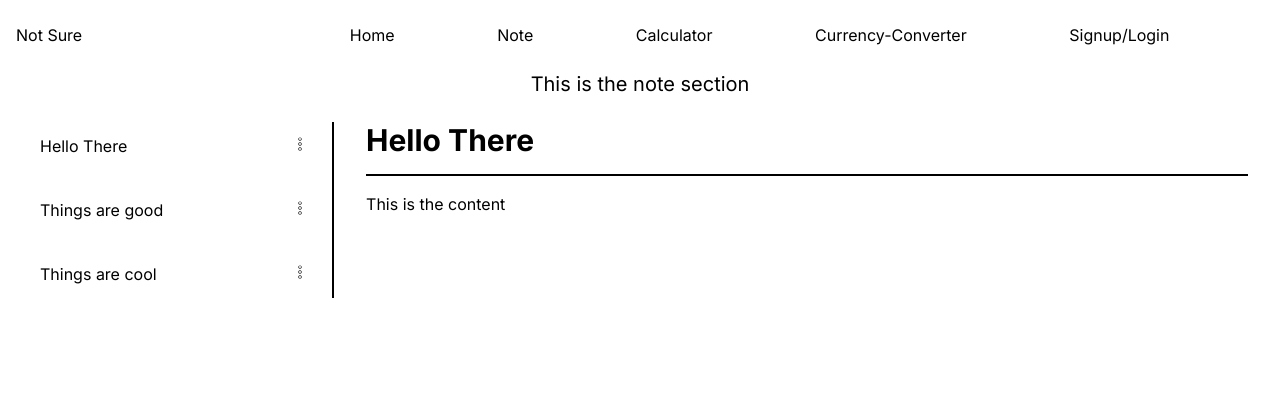
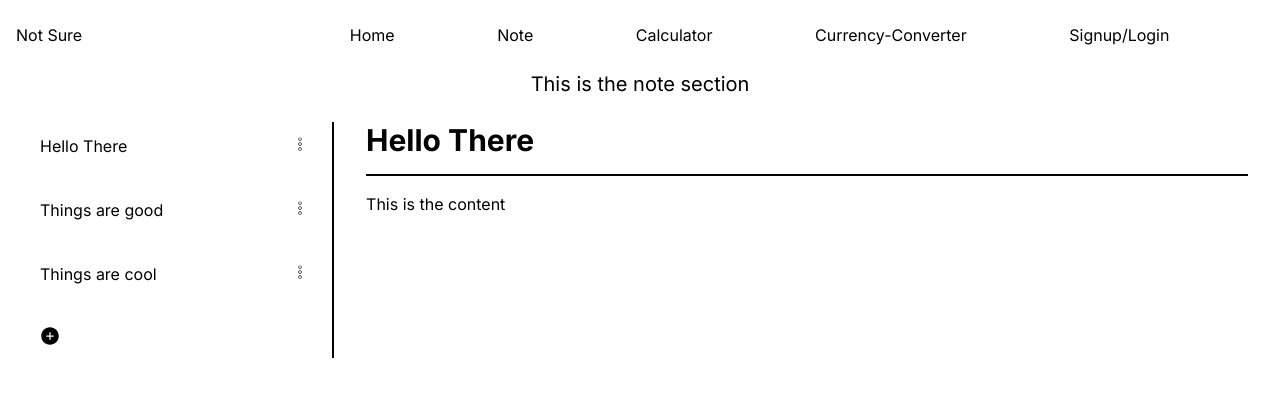
Before and after one commit to Mayor-Rhymes/utility-web, a Next.js app: page /note in a window 1280 px wide. Shown: the top 396 px of the page. Built offline with nearby package versions, Linux system fonts and the light colour scheme.

Commit message:
Feat: Added create new functionality for note section

```diff
--- a/src/components/notecanvas.tsx
+++ b/src/components/notecanvas.tsx
@@ -12,8 +12,6 @@ interface INote {
 }
 
 export default function NoteCanvas() {
-
-
   const [notes, setNotes] = useState<INote[]>([
     { _id: "200", title: "Hello There", content: "This is the content" },
     {
@@ -40,30 +38,45 @@ export default function NoteCanvas() {
   const [isEditing, setIsEditing] = useState(false);
 
   const handleContentChange = (id: string, title: string, content: string) => {
+    const note = notes.find((note) => note._id === id);
+    const remainingNotes = notes.filter((note) => note._id !== id);
 
-     const note = notes.find(note => note._id === id)
-     const remainingNotes = notes.filter(note => note._id !== id);
+    const modifiedNote = { ...note, title: title, content: content };
 
+    const newNotes = [...remainingNotes, modifiedNote];
 
-     const modifiedNote = {...note, title: title, content: content};
-
-     const newNotes = [...remainingNotes, modifiedNote];
-
-     setNotes(newNotes as INote[]);
-
+    setNotes(newNotes as INote[]);
   };
 
+  const handleDelete = (id: string) => {
+    const remainingNotes = notes.filter((note) => note._id !== id);
 
-  const handleDelete = (id: string) => {
+    setNotes(remainingNotes);
+  };
 
-     const remainingNotes = notes.filter(note => note._id !== id)
+  const handleCreate = () => {
+    const newNote = { _id: "90", title: "", content: "" };
 
-     setNotes(remainingNotes);
-  }
+    const filledNotes = [...notes, newNote];
+
+    setNotes(filledNotes);
+
+    setCurrentId(newNote._id);
+    setTitle(newNote.title);
+    setContent(newNote.content);
+    setIsEditing(true);
+  };
 
   return (
     <div className="flex px-4 space-x-4">
-      <Sidebar notes={notes} handleClick={handleClick} currentId={currentId} setCurrentId={setCurrentId} handleDelete={handleDelete}/>
+      <Sidebar
+        notes={notes}
+        handleClick={handleClick}
+        currentId={currentId}
+        setCurrentId={setCurrentId}
+        handleDelete={handleDelete}
+        handleCreate={handleCreate}
+      />
 
       <Editor
         currentId={currentId}
--- a/src/components/sidebar.tsx
+++ b/src/components/sidebar.tsx
@@ -1,5 +1,6 @@
 import { Dispatch, SetStateAction } from "react";
 import { CiMenuKebab } from "react-icons/ci";
+import {AiFillPlusCircle} from 'react-icons/ai'
 import DropdownMenuDemo from "./dropdown";
 
 interface INote {
@@ -14,9 +15,10 @@ interface Props {
   setCurrentId: Dispatch<SetStateAction<string>>;
   handleDelete: (id: string) => void;
   currentId: string;
+  handleCreate: () => void;
 }
 
-export default function Sidebar({ notes, handleClick, setCurrentId, handleDelete }: Props) {
+export default function Sidebar({ notes, handleClick, setCurrentId, handleDelete, handleCreate }: Props) {
   return (
     <div className="flex flex-col space-y-4 grow-[2] h-full px-3 border-r-2 border-r-black">
 
@@ -39,6 +41,9 @@ export default function Sidebar({ notes, handleClick, setCurrentId, handleDelete
           </div>
         </div>
       ))}
+      <div className="flex justify-between items-center p-3">
+         <AiFillPlusCircle className="text-lg lg:text-xl cursor-pointer" onClick={handleCreate}/>
+      </div>
     </div>
   );
 }
```
